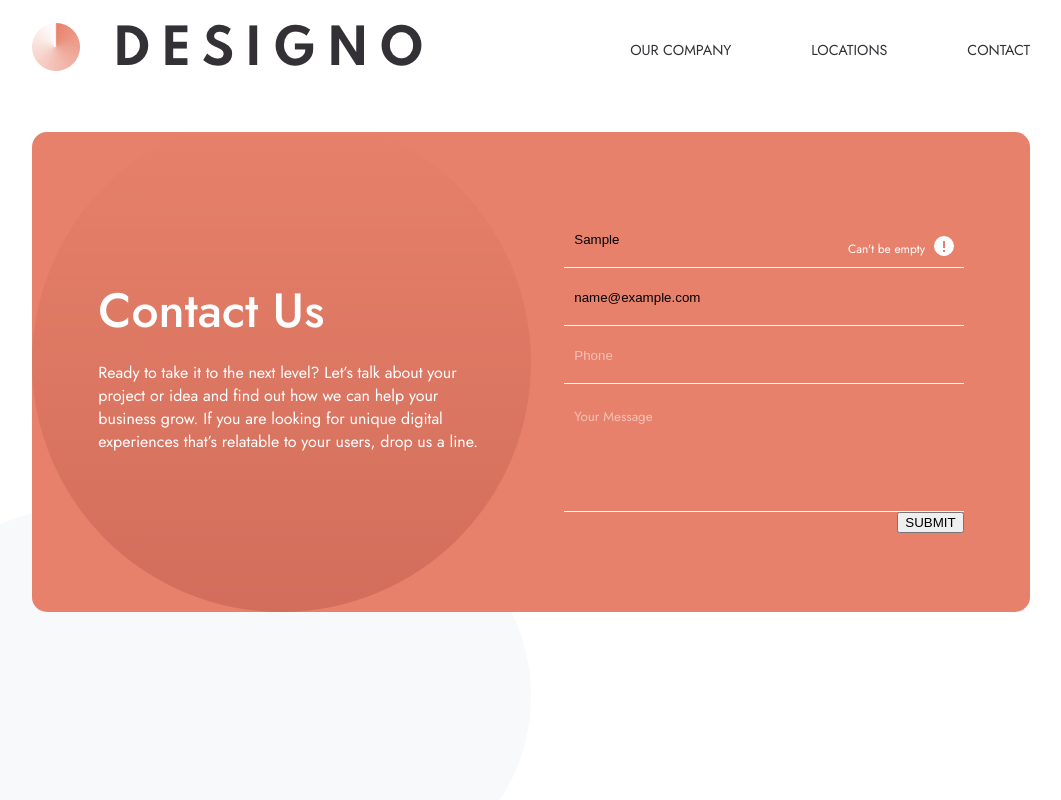
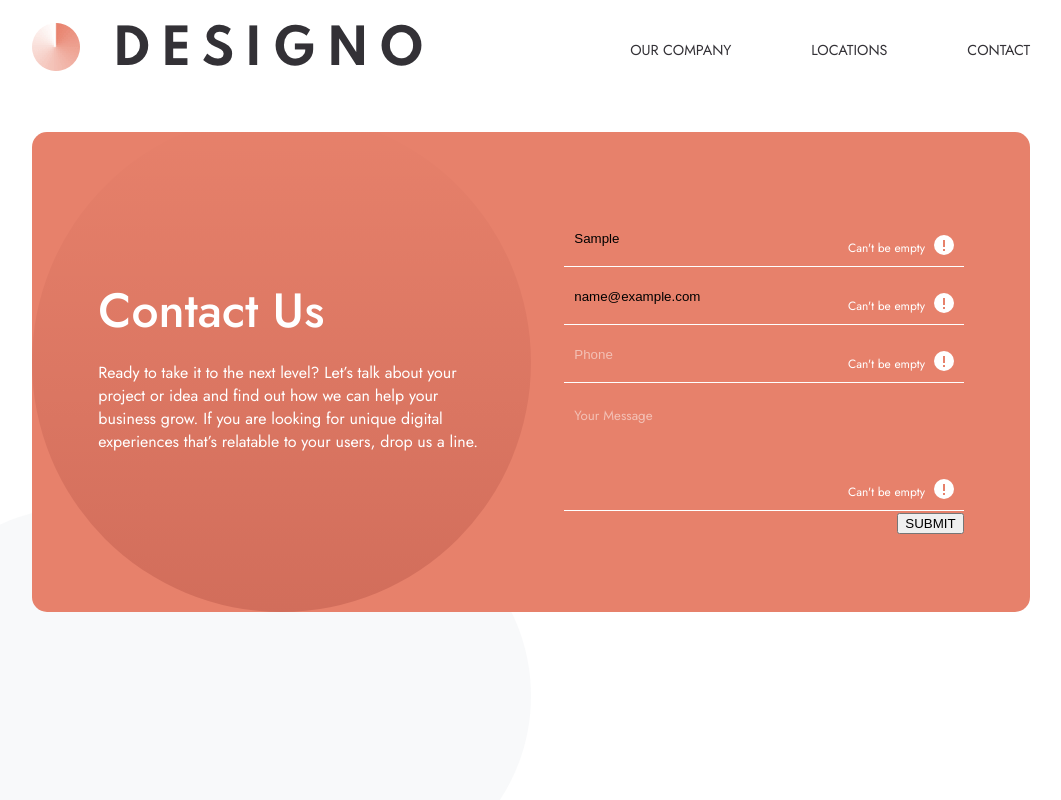
Before and after one commit to SJellen/designo, a Next.js app: page /contact in a window 1280 px wide. Both pictures are taken after typing "Sample", "name@example.com", "Sample", "Sample" into the empty fields and a click on the button "SUBMIT". Shown: the top 800 px of the page, without its empty margins (109-1170 px from the left). Built offline with nearby package versions, Linux system fonts and the light colour scheme.

Commit message:
errors on submit shows

```diff
--- a/components/Contact/Hero.js
+++ b/components/Contact/Hero.js
@@ -15,15 +15,15 @@ export default function About() {
             </div>
             <form className={styles.form} id="form" onSubmit={handleSubmit}>
                 <input placeholder="Name" onChange={handleChange} value={formInfo.name} type="text" id="name" name="name" className="name" />
-                    <span className={styles.error} id="error"><p>Can't be empty</p>
+                    <span className={styles.error} id="nameError"><p>Can't be empty</p>
                         <div><Image src="/assets/contact/desktop/icon-error.svg" alt="error icon" width="20" height="20"  /></div>
                     </span>
                 <input placeholder="Email" onChange={handleChange} value={formInfo.email} type="text" id="email" name="email" className="email" />
-                    <span className={styles.error} id="error"><p>Can't be empty</p>
+                    <span className={styles.error} id="emailError"><p>Can't be empty</p>
                         <div><Image src="/assets/contact/desktop/icon-error.svg" alt="error icon" width="20" height="20"  /> </div>
                     </span>
                 <input placeholder="Phone" onChange={handleChange} value={formInfo.phone} type="text" id="phone" className="phone" />
-                    <span className={styles.error} id="error"><p>Can't be empty</p>
+                    <span className={styles.error} id="phoneError"><p>Can't be empty</p>
                         <div><Image src="/assets/contact/desktop/icon-error.svg" alt="error icon" width="20" height="20"  /> </div>
                     </span>
 
--- a/components/Contact/useFormLogic.js
+++ b/components/Contact/useFormLogic.js
@@ -24,7 +24,11 @@ export default function useFormLogic() {
 
     function handleSubmit(e) {
         e.preventDefault()
-        errorStyles("error")
+        errorStyles("nameError")
+        errorStyles("emailError")
+        errorStyles("phoneError")
+        errorStyles("textAreaError")
+
     }
 
 
--- a/styles/Contact/Hero.module.scss
+++ b/styles/Contact/Hero.module.scss
@@ -99,7 +99,7 @@
         align-items: center;
         justify-content: space-evenly;
         width: 125px;
-        display: none;
+        opacity: 0;
     }
 
     #textAreaError {
```
